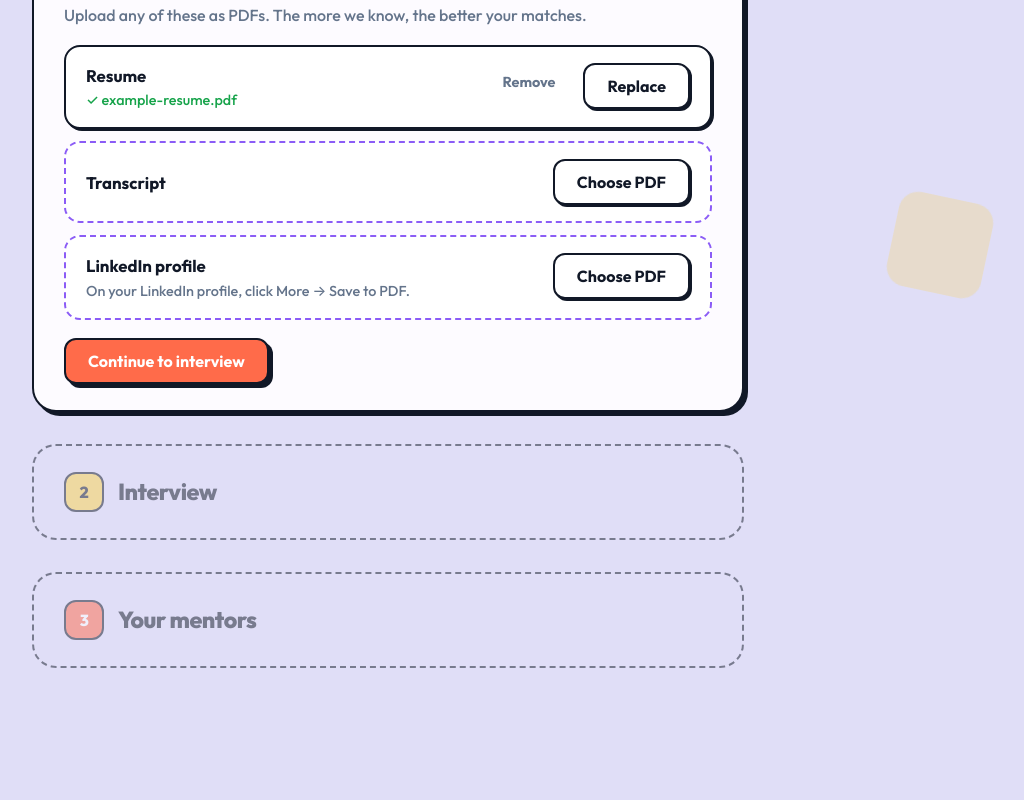
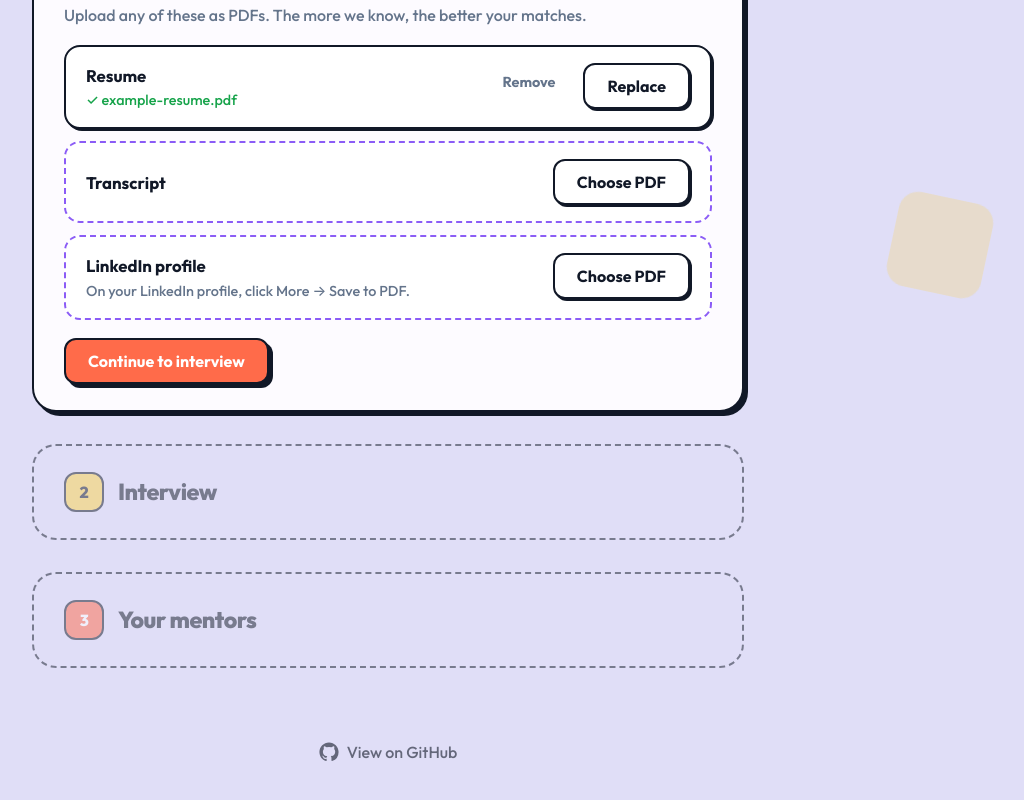
Before and after one commit to CarterT27/third_coast_foundry, a React (Vite) app: page / in a window 1280 px wide. Shown: the part 427-1227 px from the top of the page, without its empty margins (252-1276 px from the left). Built offline with nearby package versions, Linux system fonts and the light colour scheme; what hono would draw is missing.

Commit message:
github footer

```diff
--- a/src/web/App.tsx
+++ b/src/web/App.tsx
@@ -86,6 +86,15 @@
       <Step number={3} title="Your mentors" state={stepState("mentors")}>
         <Mentors mentors={state.mentors} onChange={refresh} />
       </Step>
+
+      <footer className="app__footer">
+        <a href="https://github.com/CarterT27/third_coast_foundry" target="_blank" rel="noopener noreferrer">
+          <svg className="app__github" viewBox="0 0 24 24" aria-hidden="true" fill="currentColor">
+            <path d="M12 .5C5.65.5.5 5.65.5 12c0 5.08 3.29 9.39 7.86 10.91.58.1.79-.25.79-.56v-2.17c-3.2.7-3.87-1.36-3.87-1.36-.52-1.33-1.28-1.68-1.28-1.68-1.04-.71.08-.7.08-.7 1.15.08 1.76 1.19 1.76 1.19 1.03 1.76 2.7 1.25 3.36.96.1-.75.4-1.25.73-1.54-2.55-.29-5.24-1.28-5.24-5.68 0-1.26.45-2.28 1.19-3.09-.12-.29-.52-1.46.11-3.05 0 0 .97-.31 3.17 1.18a11 11 0 0 1 5.78 0c2.2-1.49 3.17-1.18 3.17-1.18.63 1.59.23 2.76.11 3.05.74.81 1.19 1.83 1.19 3.09 0 4.41-2.69 5.38-5.25 5.67.41.36.78 1.05.78 2.12v3.14c0 .31.21.67.8.56A11.5 11.5 0 0 0 23.5 12C23.5 5.65 18.35.5 12 .5z" />
+          </svg>
+          View on GitHub
+        </a>
+      </footer>
     </main>
   );
 }
--- a/src/web/styles.css
+++ b/src/web/styles.css
@@ -1142,6 +1142,38 @@
   font-size: 0.95rem;
 }
 
+/* ─── Footer ────────────────────────────────────────── */
+.app__footer {
+  margin-top: 32px;
+  text-align: center;
+}
+
+.app__footer a {
+  display: inline-flex;
+  align-items: center;
+  gap: 8px;
+  padding: 8px 16px;
+  border-radius: var(--radius-sm);
+  color: color-mix(in srgb, var(--ink) 60%, transparent);
+  font-weight: 500;
+  text-decoration: none;
+  transition: color 0.2s;
+}
+
+.app__footer a:hover {
+  color: var(--ink);
+}
+
+.app__github {
+  width: 20px;
+  height: 20px;
+  transition: transform 0.2s;
+}
+
+.app__footer a:hover .app__github {
+  transform: rotate(12deg);
+}
+
 /* ─── Small screens ─────────────────────────────────── */
 @media (max-width: 560px) {
   .app {
```
